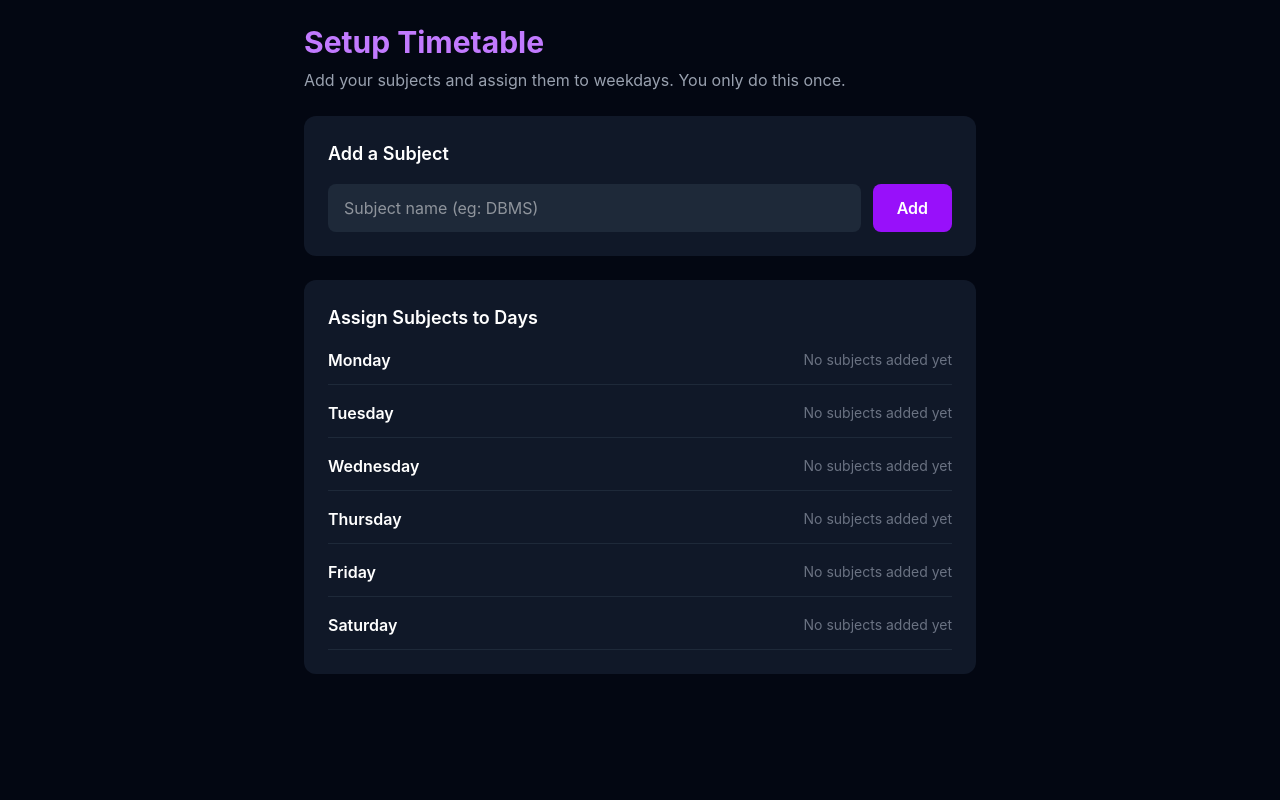
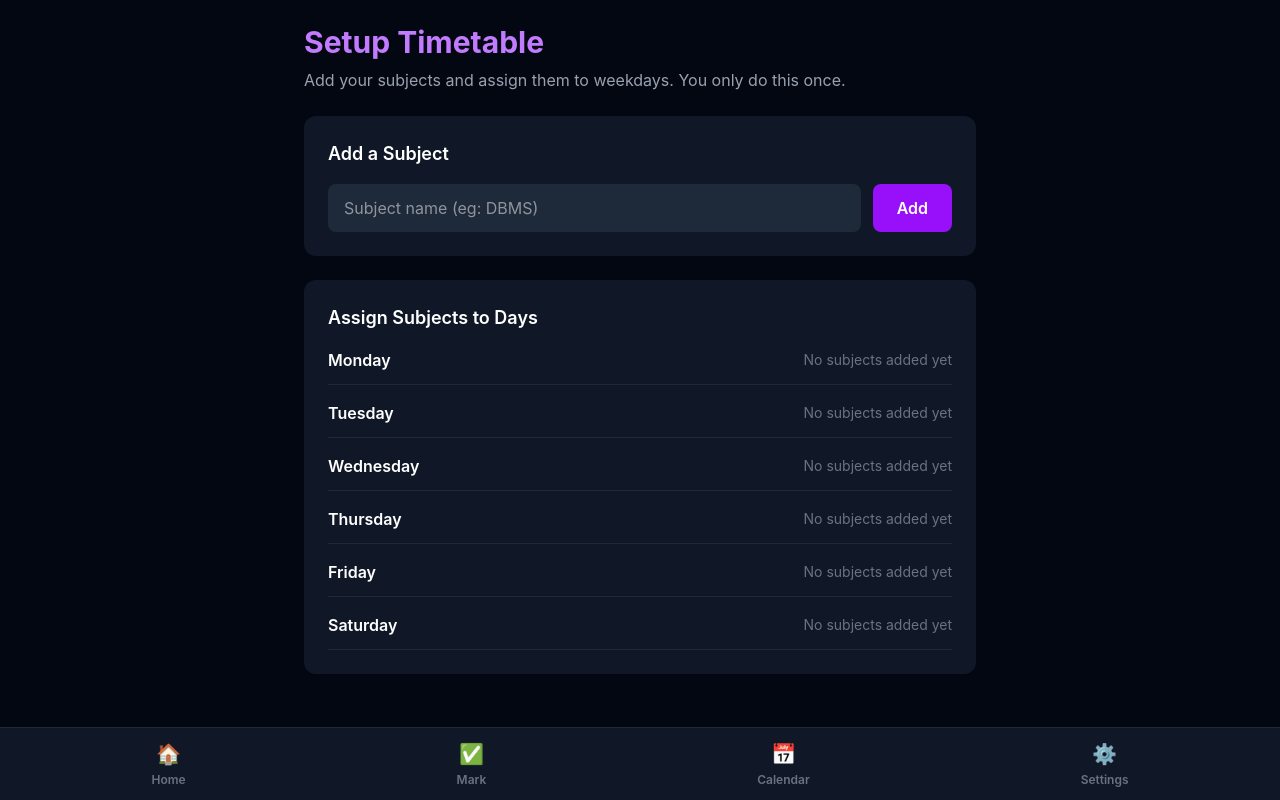
Before and after one commit to Zafin-Mohamed/attendease, a React app in the folder frontend/: page /timetable-setup in a window 1280 px wide. Built offline with nearby package versions, Linux system fonts and the light colour scheme; the HTML template or start-up script is replaced by a standard one.

Commit message:
Add navbar to timetable setup, subject detail, and what-if pages

```diff
--- a/frontend/src/pages/SubjectDetail.jsx
+++ b/frontend/src/pages/SubjectDetail.jsx
@@ -1,3 +1,5 @@
+import Navbar from '../components/Navbar'
+
 function SubjectDetail() {
   return (
     <div className="min-h-screen bg-gray-950 text-white px-4 py-6">
@@ -28,7 +30,10 @@ function SubjectDetail() {
             </div>
           </div>
         </div>
+
+        <div className="pb-20"></div>
       </div>
+      <Navbar />
     </div>
   )
 }
--- a/frontend/src/pages/TimetableSetup.jsx
+++ b/frontend/src/pages/TimetableSetup.jsx
@@ -1,3 +1,5 @@
+import Navbar from '../components/Navbar'
+
 function TimetableSetup() {
   return (
     <div className="min-h-screen bg-gray-950 text-white px-4 py-6">
@@ -5,7 +7,6 @@ function TimetableSetup() {
         <h1 className="text-3xl font-bold text-purple-400 mb-2">Setup Timetable</h1>
         <p className="text-gray-400 mb-6">Add your subjects and assign them to weekdays. You only do this once.</p>
 
-        {/* Add subject */}
         <div className="bg-gray-900 rounded-xl p-6 mb-6">
           <h2 className="text-lg font-semibold text-white mb-4">Add a Subject</h2>
           <div className="flex gap-3">
@@ -20,7 +21,6 @@ function TimetableSetup() {
           </div>
         </div>
 
-        {/* Assign to days */}
         <div className="bg-gray-900 rounded-xl p-6">
           <h2 className="text-lg font-semibold text-white mb-4">Assign Subjects to Days</h2>
           <div className="flex flex-col gap-4">
@@ -33,7 +33,9 @@ function TimetableSetup() {
           </div>
         </div>
 
+        <div className="pb-20"></div>
       </div>
+      <Navbar />
     </div>
   )
 }
--- a/frontend/src/pages/WhatIf.jsx
+++ b/frontend/src/pages/WhatIf.jsx
@@ -1,3 +1,5 @@
+import Navbar from '../components/Navbar'
+
 function WhatIf() {
   return (
     <div className="min-h-screen bg-gray-950 text-white px-4 py-6">
@@ -31,7 +33,10 @@ function WhatIf() {
           <p className="text-4xl font-bold text-yellow-400">74.2%</p>
           <p className="text-gray-400 mt-2">Warning — you will drop below 75% if you miss 3 more classes.</p>
         </div>
+
+        <div className="pb-20"></div>
       </div>
+      <Navbar />
     </div>
   )
 }
```
